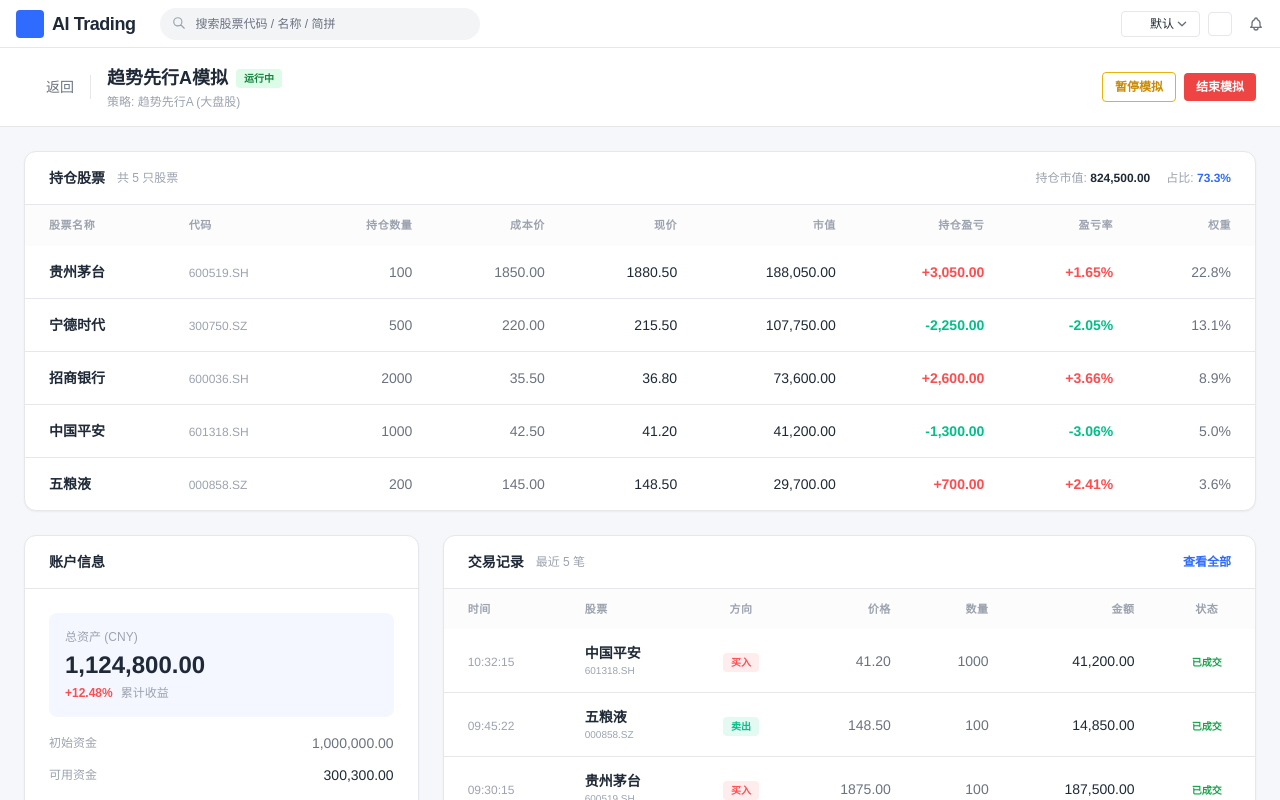
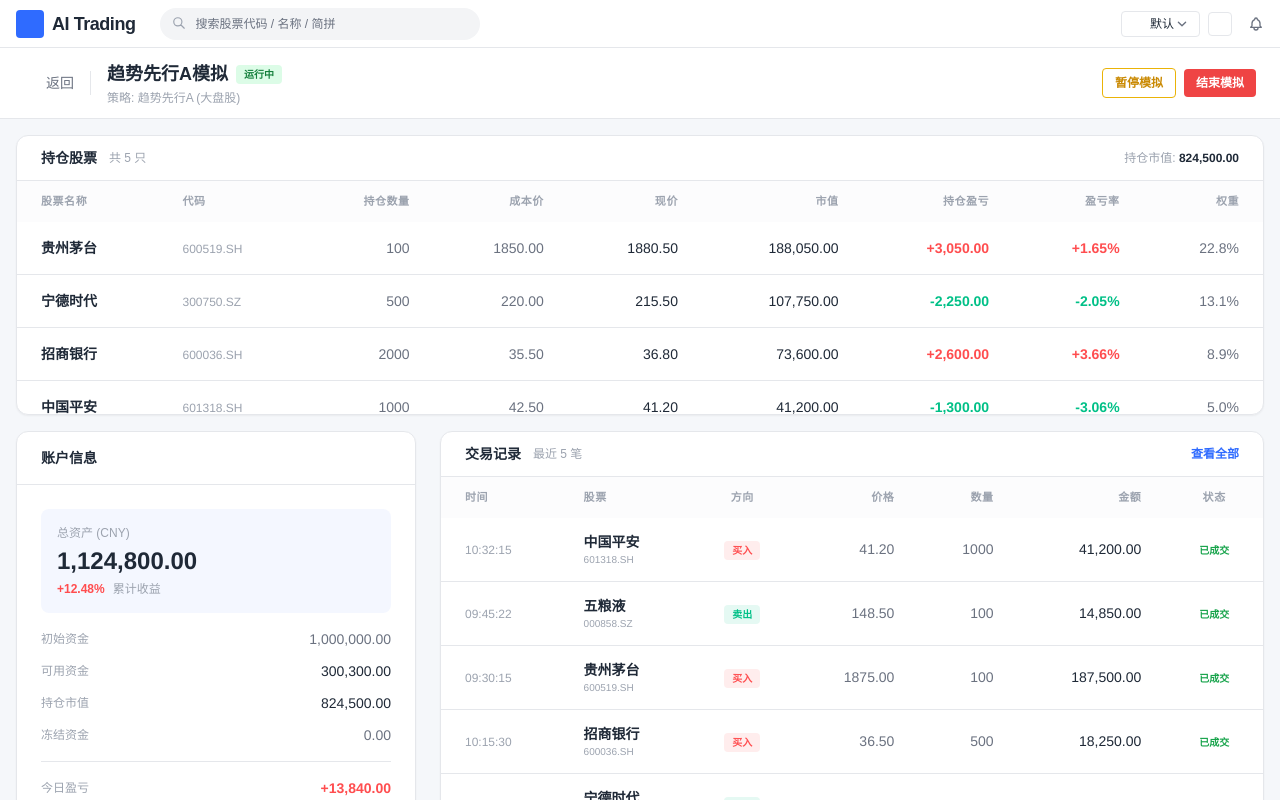
Before and after one commit to totwjt/ai-trading-web, a Vue app in the folder web-client/: page /simulation/detail/1 in a window 1280 px wide. Built offline with nearby package versions, Linux system fonts and the light colour scheme; some icons are missing.

Commit message:
fix: 优化模拟详情页布局 - 固定高度 + 内部滚动
- 整体高度 100vh (h-screen)
- 标题栏固定 (shrink-0)
- 内容区域可滚动 (flex-1 overflow-y-auto)
- 持仓列表固定最大高度，内部滚动
- 交易记录固定最大高度，内部滚动

```diff
--- a/web-client/src/views/simulation/SimulationDetail.vue
+++ b/web-client/src/views/simulation/SimulationDetail.vue
@@ -203,9 +203,9 @@
 </script>
 
 <template>
-  <div class="min-h-screen bg-bgMain">
+  <div class="h-screen flex flex-col bg-bgMain overflow-hidden">
     <!-- 页面标题栏 -->
-    <div class="px-6 py-4 border-b border-border bg-card">
+    <div class="px-6 py-3 border-b border-border bg-card shrink-0">
       <div class="flex items-center justify-between">
         <div class="flex items-center gap-4">
           <button
@@ -253,21 +253,21 @@
       </div>
     </div>
 
-    <!-- 页面内容 -->
-    <div class="p-6 space-y-6">
-      <!-- 上：持仓股票列表 -->
-      <div class="bg-card rounded-xl border border-border shadow-sm overflow-hidden">
-        <div class="px-6 py-4 border-b border-border flex items-center justify-between">
+    <!-- 页面内容 (可滚动) -->
+    <div class="flex-1 overflow-y-auto custom-scrollbar p-4 space-y-4">
+      <!-- 上：持仓股票列表 (固定高度，可滚动) -->
+      <div class="bg-card rounded-xl border border-border shadow-sm overflow-hidden flex flex-col" style="max-height: 280px;">
+        <div class="px-6 py-3 border-b border-border flex items-center justify-between shrink-0">
           <div class="flex items-center gap-3">
             <h2 class="font-bold text-sm text-textMain">持仓股票</h2>
-            <span class="text-xs text-textMute">共 {{ holdings.length }} 只股票</span>
+            <span class="text-xs text-textMute">共 {{ holdings.length }} 只</span>
           </div>
           <div class="flex items-center gap-4 text-xs text-textMute">
             <span>持仓市值: <span class="font-numeric font-semibold text-textMain">{{ formatMoney(simulation.holdingsValue) }}</span></span>
-            <span>占比: <span class="font-numeric font-semibold text-primary">{{ ((simulation.holdingsValue / simulation.currentCapital) * 100).toFixed(1) }}%</span></span>
           </div>
         </div>
-        <table class="w-full">
+        <div class="overflow-y-auto flex-1">
+          <table class="w-full">
           <thead>
             <tr class="bg-gray-50/50 dark:bg-gray-800/50 text-textMute text-[11px] uppercase tracking-wider">
               <th class="px-6 py-3 font-semibold text-left">股票名称</th>
@@ -321,6 +321,7 @@
             </tr>
           </tbody>
         </table>
+        </div>
 
         <!-- 空状态 -->
         <div v-if="holdings.length === 0" class="py-12 text-center">
@@ -425,17 +426,18 @@
           </div>
         </div>
 
-        <!-- 右侧：交易记录 -->
+        <!-- 右侧：交易记录 (固定高度，可滚动) -->
         <div class="col-span-8">
-          <div class="bg-card rounded-xl border border-border shadow-sm overflow-hidden">
-            <div class="px-6 py-4 border-b border-border flex items-center justify-between">
+          <div class="bg-card rounded-xl border border-border shadow-sm overflow-hidden flex flex-col" style="max-height: 400px;">
+            <div class="px-6 py-3 border-b border-border flex items-center justify-between shrink-0">
               <div class="flex items-center gap-3">
                 <h2 class="font-bold text-sm text-textMain">交易记录</h2>
                 <span class="text-xs text-textMute">最近 {{ trades.length }} 笔</span>
               </div>
               <button class="text-xs text-primary hover:underline font-semibold">查看全部</button>
             </div>
-            <table class="w-full">
+            <div class="overflow-y-auto flex-1">
+              <table class="w-full">
               <thead>
                 <tr class="bg-gray-50/50 dark:bg-gray-800/50 text-textMute text-[11px] uppercase tracking-wider">
                   <th class="px-6 py-3 font-semibold text-left">时间</th>
@@ -489,6 +491,7 @@
                 </tr>
               </tbody>
             </table>
+            </div>
 
             <!-- 空状态 -->
             <div v-if="trades.length === 0" class="py-12 text-center">
```
